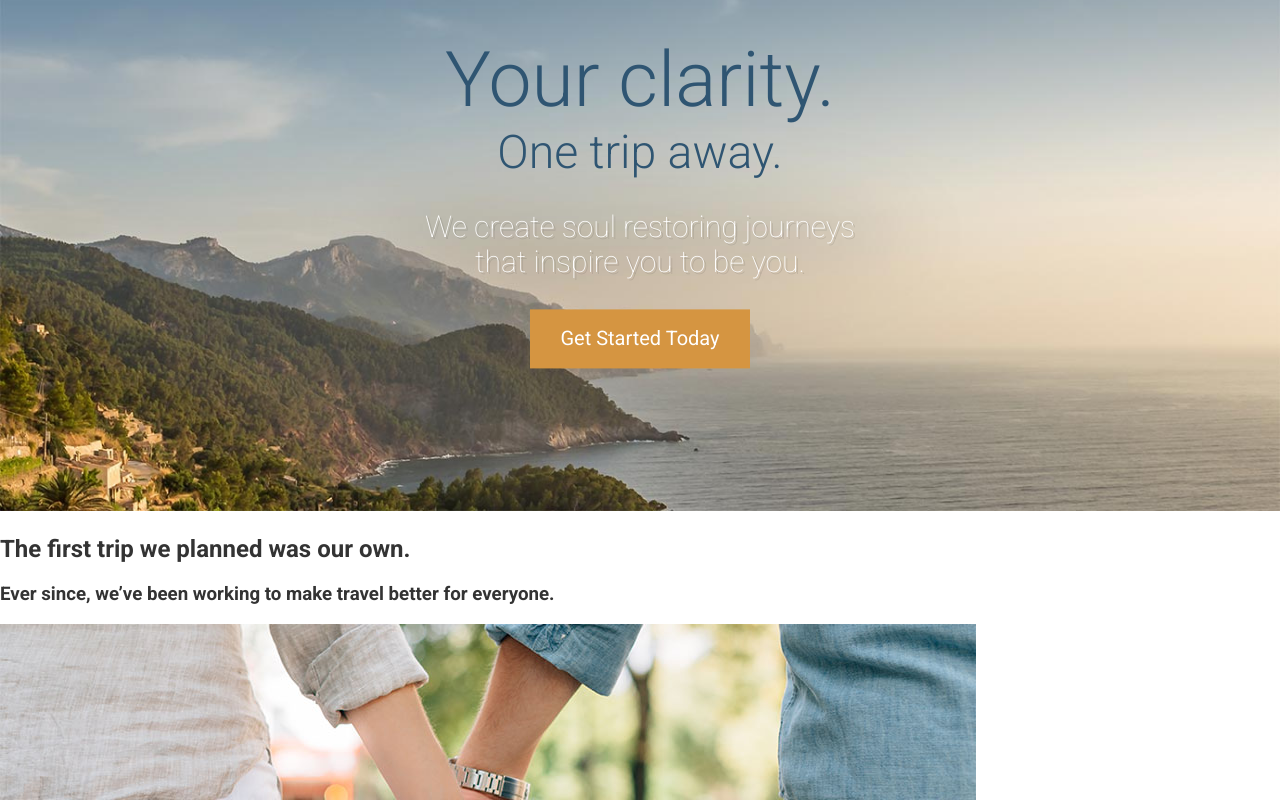
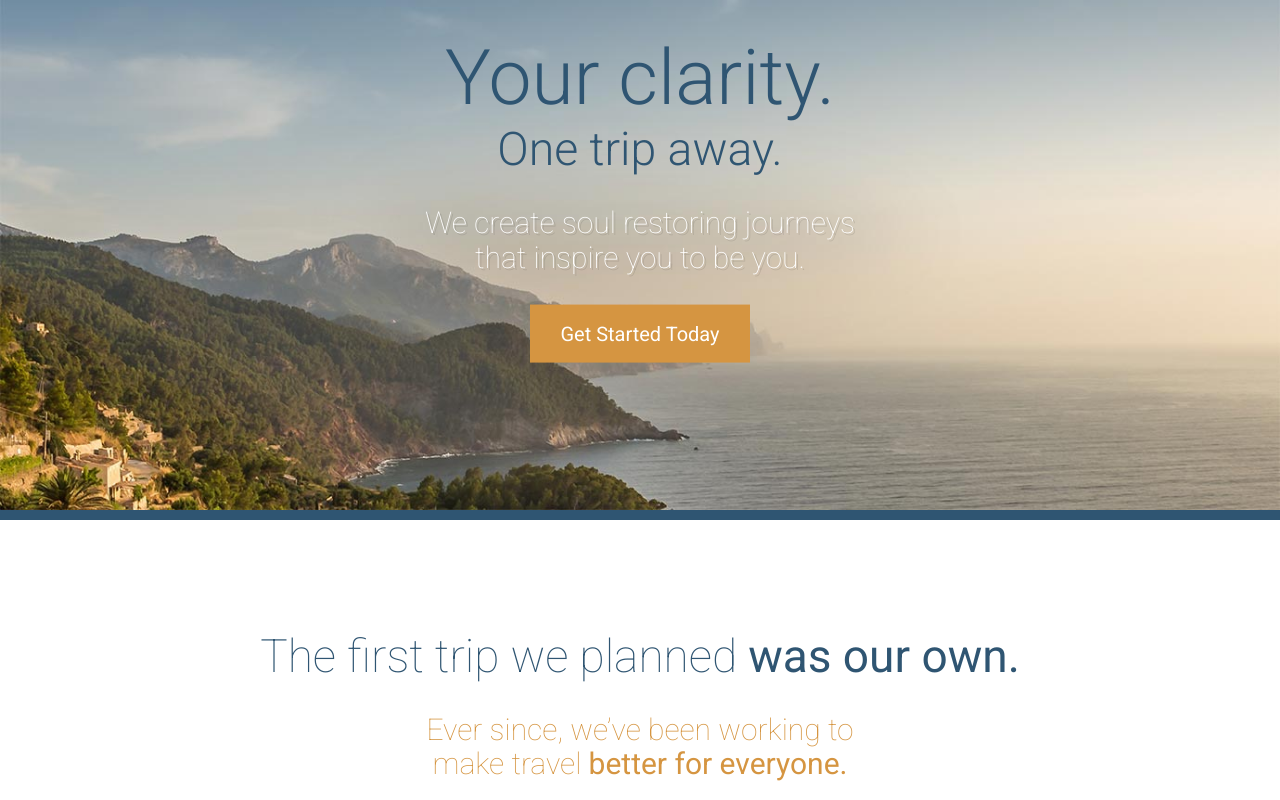
Before and after one commit to codemansam/travel-site, a website: page app/index.html in a window 1280 px wide. Shown: the part 260-1060 px from the top of the page. Drawn offline with Linux system fonts and the light colour scheme.

Commit message:
Added large hero styles

```diff
--- a/app/assets/styles/modules/_btn.css
+++ b/app/assets/styles/modules/_btn.css
@@ -10,8 +10,11 @@
   }
 
   &--large {
-    font-size: 1.25rem;
     padding: 1.1rem 1.9rem;
+
+    @mixin atSmall {
+          font-size: 1.25rem;
+    }
   }
 
 }
--- a/app/assets/styles/modules/_large-hero.css
+++ b/app/assets/styles/modules/_large-hero.css
@@ -1,5 +1,10 @@
 .large-hero {
+  border-bottom: 10px solid $mainBlue;
   position: relative;
+
+  &__image {
+    display: block;
+  }
 
   &__text-content {
     position: absolute;
@@ -14,17 +19,9 @@
     font-weight: 300;
     color: $mainBlue;
     margin: 0;
-    font-size: 1.1rem;
+    font-size: 2.4rem;
 
     @mixin atSmall {
-      font-size: 2rem;
-    }
-
-    @mixin atMedium {
-      font-size: 3.2rem;
-    }
-
-    @mixin atLarge {
       font-size: 4.8rem;
     }
 
@@ -33,7 +30,7 @@
   &__subtitle {
     font-weight: 300;
     color: $mainBlue;
-    font-size: 1.1rem;
+    font-size: 1.5rem;
     margin: 0;
 
     @mixin atSmall {
@@ -44,12 +41,16 @@
 
   &__description {
     color: #FFF;
-    font-size: 1.875rem;
+    font-size: 1.1rem;
     font-weight: 100;
     text-shadow: 2px 2px 0 rgba(0, 0, 0, .1);
     max-width: 30rem;
     margin-left: auto;
     margin-right: auto;
+
+    @mixin atSmall {
+          font-size: 1.875rem;
+    }
   }
 
 }
--- a/app/assets/styles/styles.css
+++ b/app/assets/styles/styles.css
@@ -4,3 +4,6 @@
 @import "base/_mixins";
 @import "modules/_large-hero";
 @import "modules/_btn";
+@import "modules/_wrapper";
+@import "modules/_page-section";
+@import "modules/_headline"
--- a/app/index.html
+++ b/app/index.html
@@ -30,28 +30,37 @@
   <source srcset="assets/images/hero--large.jpg 1920w, assets/images/hero--large-hi-dpi.jpg 3840w" media="(min-width: 1380px)">
   <source srcset="assets/images/hero--medium.jpg 1380w, assets/images/hero--medium-hi-dpi.jpg 2760w" media="(min-width: 990px)">
   <source srcset="assets/images/hero--small.jpg 990w, assets/images/hero--small--hi-dpi.jpg 1980w" media="(min-width: 640px)">
-    <img srcset="assets/images/hero--smaller.jpg 640w, assets/images/hero--smaller--hi-dpi.jpg 1280w" alt="Coastal view of ocean and mountains">
+    <img srcset="assets/images/hero--smaller.jpg 640w, assets/images/hero--smaller--hi-dpi.jpg 1280w" alt="Coastal view of ocean and mountains" class="large-hero__image">
   </picture>
+
     <div class="large-hero__text-content">
+      <div class="wrapper">
         <h1 class="large-hero__title">Your clarity.</h1>
         <h2 class="large-hero__subtitle">One trip away.</h2>
         <p class="large-hero__description">We create soul restoring journeys that inspire you to be you.</p>
         <p><a href="#" class="btn btn--orange btn--large">Get Started Today</a></p>
       </div>
     </div>
+  </div>
 
-  <div id="our-beginning">
-    <h2>The first trip we planned was our own.</h2>
-    <h3>Ever since, we&rsquo;ve been working to make travel better for everyone.</h3>
+  <div id="our-beginning" class="page-section">
+    <div class="wrapper">
+      <h2 class="headline headline--centered headline--light headline--b-margin-small">The first trip we planned <strong>was our own.</strong></h2>
+      <h3 class="headline headline--centered headline--orange headline--small headline--narrow headline--light headline--b-margin-large">Ever since, we&rsquo;ve been working to make travel <strong>better for everyone.</strong></h3>
+
+      <div class="wrapper wrapper--medium">
         <img src="assets/images/first-trip.jpg" alt="Couple walking down a street.">
+      </div>
       <img src="assets/images/our-start.jpg" alt="Our founder, Jane Doe">
-    <h2>Here&rsquo;s how we got started&hellip;</h2>
+      <h2 class="headline">Here&rsquo;s how we got started&hellip;</h2>
       <p>Lorem ipsum dolor sit amet, consectetur adipisicing elit, sed do eiusmod tempor incididunt ut labore et dolore magna aliqua. Ut enim ad minim veniam, <a href="#">quis nostrud exercitation</a> ullamco laboris nisi ut aliquip ex ea commodo consequat. Duis aute irure dolor in reprehenderit in voluptate velit esse cillum dolore eu fugiat nulla pariatur. Excepteur sint occaecat cupidatat non proident, sunt in culpa qui officia deserunt mollit anim id est laborum.</p>
       <p>Duis aute irure dolor in <strong>reprehenderit in</strong> voluptate velit esse cillum dolore eu fugiat nulla pariatur. Excepteur sint occaecat cupidatat non proident, sunt in culpa qui officia deserunt mollit anim id est laborum. Lorem ipsum dolor sit amet, consectetur adipisicing elit, sed do eiusmod tempor incididunt ut labore et dolore magna aliqua.</p>
       <p>Duis aute irure dolor in reprehenderit in voluptate velit esse cillum dolore eu fugiat nulla pariatur. Excepteur sint occaecat cupidatat non proident, sunt in culpa qui officia deserunt mollit anim id est laborum velit esse cillum <strong>dolore eu fugiat.</strong></p>
     </div>
+  </div>
 
-  <div id="features">
+  <div id="features" class="page-section page-section--blue">
+    <div class="wrapper">
       <img src="assets/images/icons/star.svg">
       <h2>Our Features</h2>
 
@@ -70,6 +79,7 @@
       <img src="assets/images/icons/fire.svg">
       <h3>Survival Kit</h3>
       <p>Everytime you book an escape with us we send you a survival kit with the finest materials. The kit will allow you to setup a tent, start a fire, scratch your own back and lower your taxes.</p>
+    </div>
   </div>
 
   <div id="testimonials">
--- a/app/temp/styles/styles.css
+++ b/app/temp/styles/styles.css
@@ -2,13 +2,15 @@
 
 /**
  * 1. Change the default font family in all browsers (opinionated).
- * 2. Prevent adjustments of font size after orientation changes in IE and iOS.
+ * 2. Correct the line height in all browsers.
+ * 3. Prevent adjustments of font size after orientation changes in IE and iOS.
  */
 
 html {
   font-family: sans-serif; /* 1 */
-  -ms-text-size-adjust: 100%; /* 2 */
-  -webkit-text-size-adjust: 100%; /* 2 */
+  line-height: 1.15; /* 2 */
+  -ms-text-size-adjust: 100%; /* 3 */
+  -webkit-text-size-adjust: 100%; /* 3 */
 }
 
 /**
@@ -256,6 +258,7 @@ hr {
 
 button,
 input,
+optgroup,
 select,
 textarea {
   font: inherit; /* 1 */
@@ -429,8 +432,13 @@ img {
 }
 
 .large-hero {
+  border-bottom: 10px solid #2f5572;
   position: relative;
 
+}
+
+.large-hero__image {
+  display: block;
 }
 
 .large-hero__text-content {
@@ -447,24 +455,10 @@ img {
   font-weight: 300;
   color: #2f5572;
   margin: 0;
-  font-size: 1.1rem;
+  font-size: 2.4rem;
 }
 
 @media (min-width: 530px) {
-
-  .large-hero__title {
-    font-size: 2rem;
-  }
-}
-
-@media (min-width: 800px) {
-
-  .large-hero__title {
-    font-size: 3.2rem;
-  }
-}
-
-@media (min-width: 1200px) {
 
   .large-hero__title {
     font-size: 4.8rem;
@@ -474,7 +468,7 @@ img {
 .large-hero__subtitle {
   font-weight: 300;
   color: #2f5572;
-  font-size: 1.1rem;
+  font-size: 1.5rem;
   margin: 0;
 }
 
@@ -487,12 +481,19 @@ img {
 
 .large-hero__description {
   color: #FFF;
-  font-size: 1.875rem;
+  font-size: 1.1rem;
   font-weight: 100;
   text-shadow: 2px 2px 0 rgba(0, 0, 0, .1);
   max-width: 30rem;
   margin-left: auto;
   margin-right: auto;
+}
+
+@media (min-width: 530px) {
+
+  .large-hero__description {
+    font-size: 1.875rem;
+  }
 }
 
 .btn {
@@ -509,6 +510,96 @@ img {
 }
 
 .btn--large {
-  font-size: 1.25rem;
   padding: 1.1rem 1.9rem;
 }
+
+@media (min-width: 530px) {
+
+  .btn--large {
+    font-size: 1.25rem;
+  }
+}
+
+.wrapper {
+    padding-left: 18px;
+    padding-right: 18px;
+    max-width: 1200px;
+    margin-left: auto;
+    margin-right: auto;
+
+    @--medium {
+        max-width: 976px;
+    }
+}
+
+.wrapper .wrapper {
+  padding-left: 0;
+  padding-right: 0;
+}
+
+.page-section {
+    padding: 1.2rem 0;
+    padding: 4.5rem 0;
+}
+
+@media (min-width: 800px) {
+
+  .page-section {
+    padding: 4.5rem 0;
+  }
+}
+
+.page-section--blue {
+  background-color: #2f5572;
+  color: #FFF;
+}
+
+.headline {
+    font-size: 1.9rem;
+    font-weight: 300;
+    color: #2f5572;
+}
+
+@media (min-width: 530px) {
+
+  .headline {
+    font-size: 2.875rem;
+  }
+}
+
+.headline--centered {
+  text-align: center;
+}
+
+.headline--orange {
+  color: #d59541;
+}
+
+.headline--small {
+  font-size: 1.2rem;
+}
+
+@media (min-width: 530px) {
+
+  .headline--small {
+    font-size: 1.875rem;
+  }
+}
+
+.headline--narrow {
+  max-width: 500px;
+  margin-left: auto;
+  margin-right: auto;
+}
+
+.headline--light {
+  font-weight: 100;
+}
+
+.headline--b-margin-small {
+  margin-bottom: .5em;
+}
+
+.headline--b-margin-large {
+  margin-bottom: 1.6em;
+}
```
Lines whose indentation alone changed are shown as unchanged.
